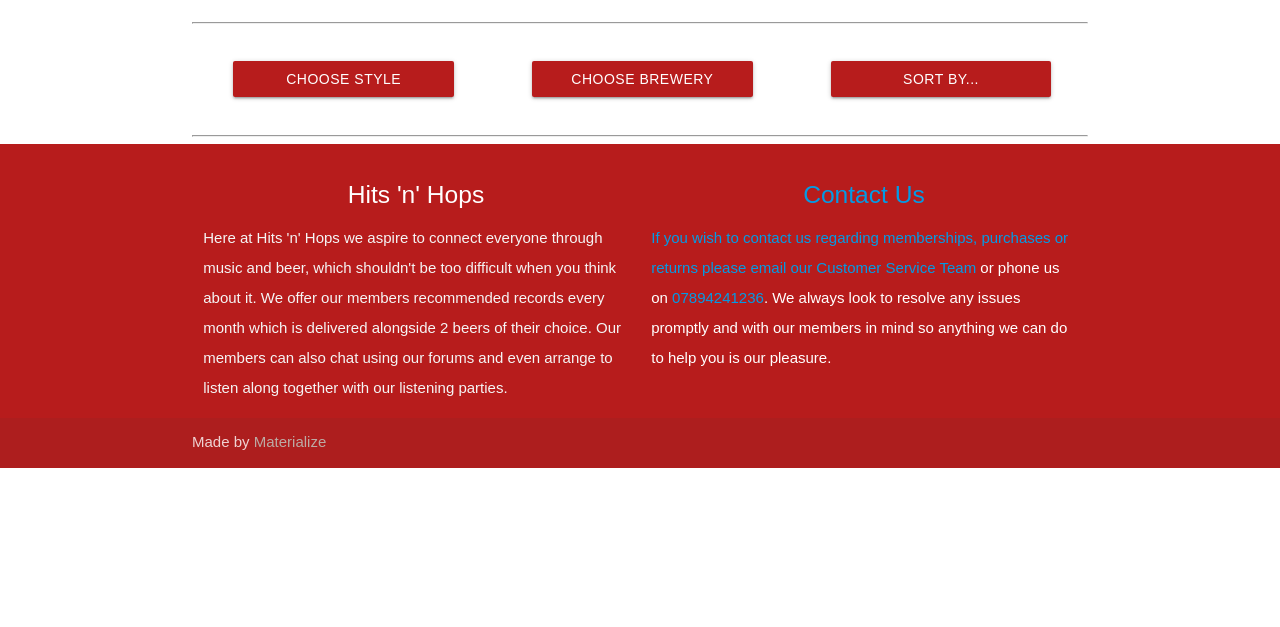
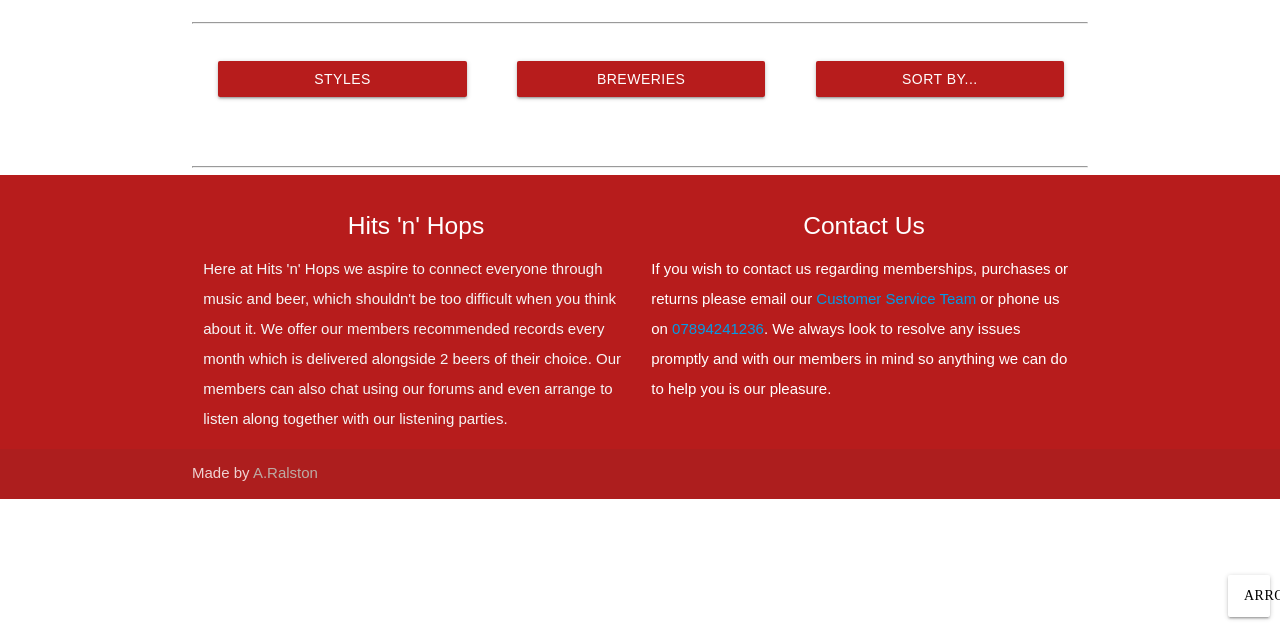
Before and after one commit to Code-Institute-Submissions/ms4project, a Django app: template products/templates/products/beers.html in a window 1280 px wide. Shown: the part 173-800 px from the top of the page. Run offline with Django 3.2, Linux system fonts and the light colour scheme; the template is opened without the code that fills it, so the values that code supplies are empty; some web fonts are replaced.

Commit message:
added sorting functionality and back to top link on beers page

```diff
--- a/home/templates/home/index.html
+++ b/home/templates/home/index.html
@@ -11,6 +11,7 @@
 
 {% block content %}
     <div id="index-banner" class="parallax-container">
+        <div class="parallax bg-image"><img src="{% static 'images/hnhbackground.png' %}" alt="Beer Background"></div>
         <div class="section no-pad-bot">
             <div class="container">
                 <br><br>
@@ -24,7 +25,6 @@
                 </div>
             </div>
         </div>
-        <div class="parallax bg-image"><img src="{% static 'images/hnhbackground.png' %}" alt="Beer Background"></div>
     </div>
 
     <div class="container">
--- a/products/templates/products/beers.html
+++ b/products/templates/products/beers.html
@@ -3,6 +3,7 @@
 {% load static %}
 
 {% block page_header %}
+    <a name="top"></a>
     <div class="container header-container">
         <div class="row">
         </div>
@@ -15,68 +16,54 @@
             <h2 class="header center-align">Our Beer Collection</h2>
             <hr>
         </div>
+
+<!--  -----------------------------------------------------------------------------------------------BEER SORTING-->
+
         <div class="row center-align">
             <div class="col s12 m4">
-                <a class="btn btn-pick red darken-4 large modal-trigger" href="#style">Choose Style</a>
-
-                <!-- Modal Structure -->
-                <div id="style" class="modal">
-                    <div class="modal-content">
-                        <h4>Pick Your Style</h4>
-                        {% for style in styles %}
-                            <form action="#">
-                                <p>
-                                    <label>
-                                        <input name="group1" type="radio"/>
-                                        <span>{{ style.friendly_name }}</span>
-                                    </label>
-                                </p>
-                            </form>
-                        {% endfor %}
-                    </div>
-                    <div class="modal-footer">
-                        <a href="#!" class="modal-close waves-effect waves-green btn-flat">Agree</a>
-                    </div>
-                </div>
-
-            </div>
-            <div class="col s12 m4">
-                <a class="btn btn-pick large modal-trigger red darken-4" href="#brewery">Choose Brewery</a>
-
-                <!-- Modal Structure -->
-                <div id="brewery" class="modal">
-                    <div class="modal-content">
-                        <h4>Choose a Brewery</h4>
-                        {% for brewery in breweries %}
-                            <form action="#">
-                                <p>
-                                    <label>
-                                        <input name="group1" type="radio"/>
-                                        <span>{{ brewery.friendly_name }}</span>
-                                    </label>
-                                </p>
-                            </form>
-                        {% endfor %}
-                    </div>
-                    <div class="modal-footer">
-                        <a href="#!" class="modal-close waves-effect waves-green btn-flat">Agree</a>
-                    </div>
-                </div>
-            </div>
-            <div class="col s12 m4">
-                <a class="dropdown-trigger btn btn-pick large modal-trigger red darken-4" href="#" data-target="dropdown3">Sort By...</a>
+                <a class="dropdown-trigger btn btn-pick large modal-trigger red darken-4" href="#" data-target="dropdown3">Styles</a>
 
                 <!-- Dropdown Structure -->
                 <ul id="dropdown3" class="dropdown-content">
-                        <li><a href="#!">Name</a></li>
-                        <li><a href="#!">Name</a></li>
-                        <li><a href="#!">Price</a></li>
-                        <li><a href="#!">Style</a></li>
-                        <li><a href="#!">Abv.</a></li>
-                        <li><a href="#!">Rating</li>
+                    {% for style in current_styles %}
+                        <li><a href="{% url 'beers' %}?style={{ style.id }}" class="dropdown-item">{{ style.friendly_name }}</a></li>
+                    {% endfor %}
                 </ul>
             </div>
+            <div class="col s12 m4">
+                <a class="dropdown-trigger btn btn-pick large red darken-4" href="#" data-target="dropdown4">Breweries</a>
+
+                <!-- Dropdown Structure -->
+                <ul id="dropdown4" class="dropdown-content">
+                    {% for brewery in breweries %}
+                        <li><a href="{% url 'beers' %}?brewery={{ brewery.id }}" class="dropdown-item">{{ brewery.friendly_name }}({{ brewery.country }})</a></li>
+                    {% endfor %}
+                </ul>
+            </div>
+            <div class="col s12 m4">
+                <a class="dropdown-trigger btn btn-pick large red darken-4" href="#" data-target="dropdown5">Sort By...</a>
+
+                <!-- Dropdown Structure -->
+                <div class="input-field col s12">
+                    <ul id="dropdown5" class="dropdown-content">
+                        <li><a href="{% url 'beers' %}?sort=price&direction=desc" class="dropdown-item">Price (high-low)</a></li>
+                        <li><a href="{% url 'beers' %}?sort=price&direction=asc" class="dropdown-item">Price (low-high)</a></li>
+                        <li><a href="{% url 'beers' %}?sort=name&direction=desc" class="dropdown-item">Name (A-Z)</a></li>
+                        <li><a href="{% url 'beers' %}?sort=name&direction=asc" class="dropdown-item">Name (Z-A)</a></li>
+                        <li><a href="{% url 'beers' %}?sort=rating&direction=desc" class="dropdown-item">Rating (high-low)</a></li>
+                        <li><a href="{% url 'beers' %}?sort=rating&direction=asc" class="dropdown-item">Rating (low-high)</a></li>
+                        <li><a href="{% url 'beers' %}?sort=abv&direction=desc" class="dropdown-item">Abv. (high-low)</a></li>
+                        <li><a href="{% url 'beers' %}?sort=abv&direction=asc" class="dropdown-item">Abv. (low-high)</a></li>
+                    </ul>
+                </div>
+            </div>
         </div>
+
+
+<!--  -----------------------------------------------------------------------------------------------BEER SORTING-->
+
+<!--  -----------------------------------------------------------------------------------------------BEER LIST-->
+
         <div class="row">
             {% for beer in beers %}
                 <div class="col s12 m6 l4 xl3">
@@ -108,7 +95,12 @@
                     </div>
                 </div>
             {% endfor %}
+            <a href="#top"><i class="material-icons btn btt-link">arrow_drop_up</i></a>
         </div>
+
+
+<!--  -----------------------------------------------------------------------------------------------/BEER LIST-->
+
         <hr>
     </div>
 {% endblock %}
--- a/static/css/base.css
+++ b/static/css/base.css
@@ -16,14 +16,33 @@
     top: -4rem;
 }
 
+.header-container {
+    height: 1rem;
+    top: 0;
+}
+
+.bg-image {
+    width: 100%;
+}
+
 /*--------------------------------------------------------------------------------------------------beers page*/
+
+.btt-link {
+    height: 42px;
+    width: 42px;
+    position: fixed;
+    bottom: 10px;
+    right: 10px;
+    background-color: #fff;
+    color: #000;
+}
 
 .star {
     font-size: 15px;
 }
 
 .beer-display {
-    height: 19rem;
+    height: 18rem;
     object-fit: contain
 }
 
@@ -32,14 +51,11 @@
 }
 
 .btn-pick {
-    width: 80%;
-    margin: 2rem 2rem;
+    width: 90%;
+    margin: 2rem 1rem;
 }
 
-
-
 /*--------------------------------------------------------------------------------------------------beer detail page*/
-
 
 .beer-detail {
     padding: 6rem 2rem;
@@ -63,7 +79,14 @@
 .bd-btn {
     margin: 0.5rem 1rem;
     width: 15rem;
+    background-color: #b71c1c;
 }
+
+.bd-btn:hover {
+    background-color: #e53935;
+}
+
+/*---------------------------------------------------------------------------------------------------parallax*/
 
 nav ul a,
 nav .brand-logo {
@@ -84,7 +107,7 @@
 }
 
 .parallax-container {
-    min-height: 380px;
+    min-height: 50vh;
     line-height: 0;
     height: auto;
 }
@@ -117,6 +140,6 @@
 
 @media (min-width: 1500px) {
     .container {
-        width: 90%;
+        width: 100%;
     }
 }
--- a/templates/base.html
+++ b/templates/base.html
@@ -125,7 +125,7 @@
             </div>
             <div class="footer-copyright">
             <div class="container">
-                Made by <a class="brown-text text-lighten-3" href="http://materializecss.com">Materialize</a>
+                Made by <a class="brown-text text-lighten-3" href="#">A.Ralston</a>
             </div>
         </div>
     </footer>
```
Also changed, not shown: products/templates/products/beer_detail.html (+9 -6 lines), products/views.py (+40 -3 lines), db.sqlite3, static/images/hnhbackground.png.
